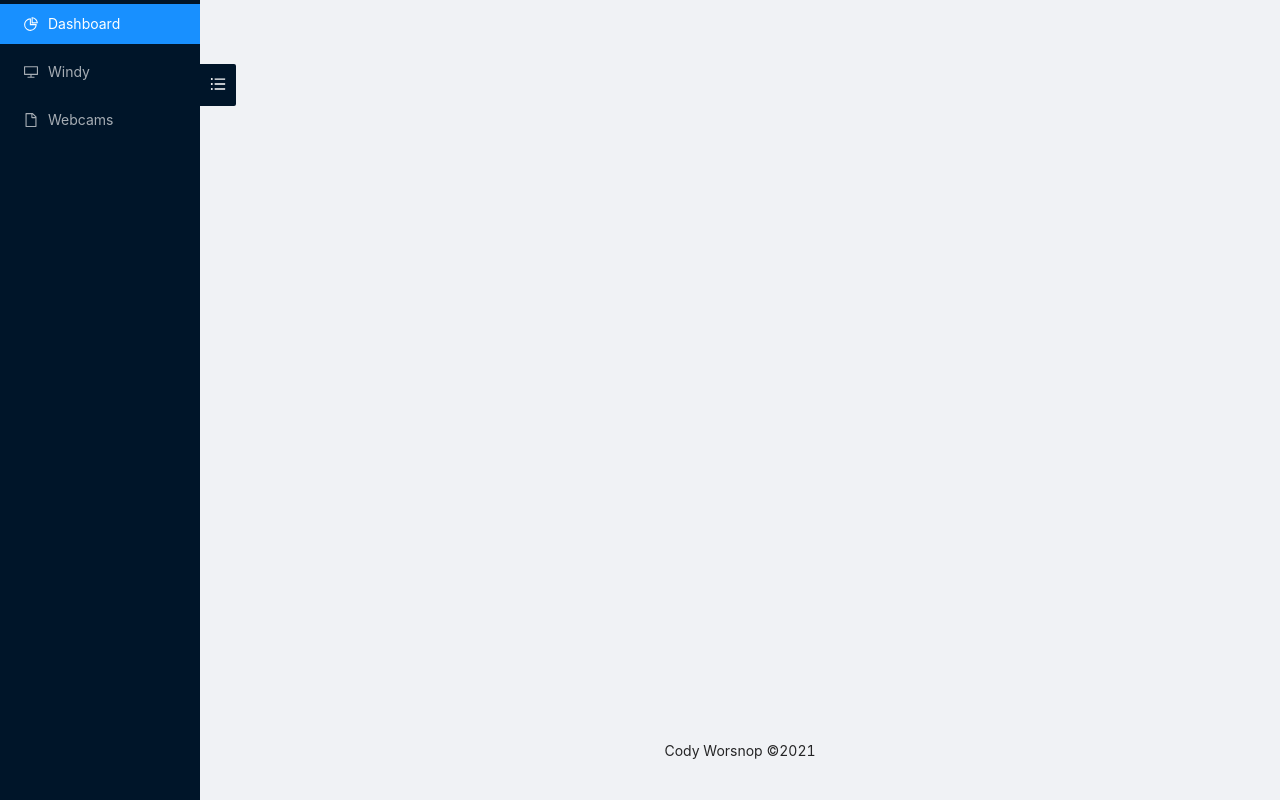
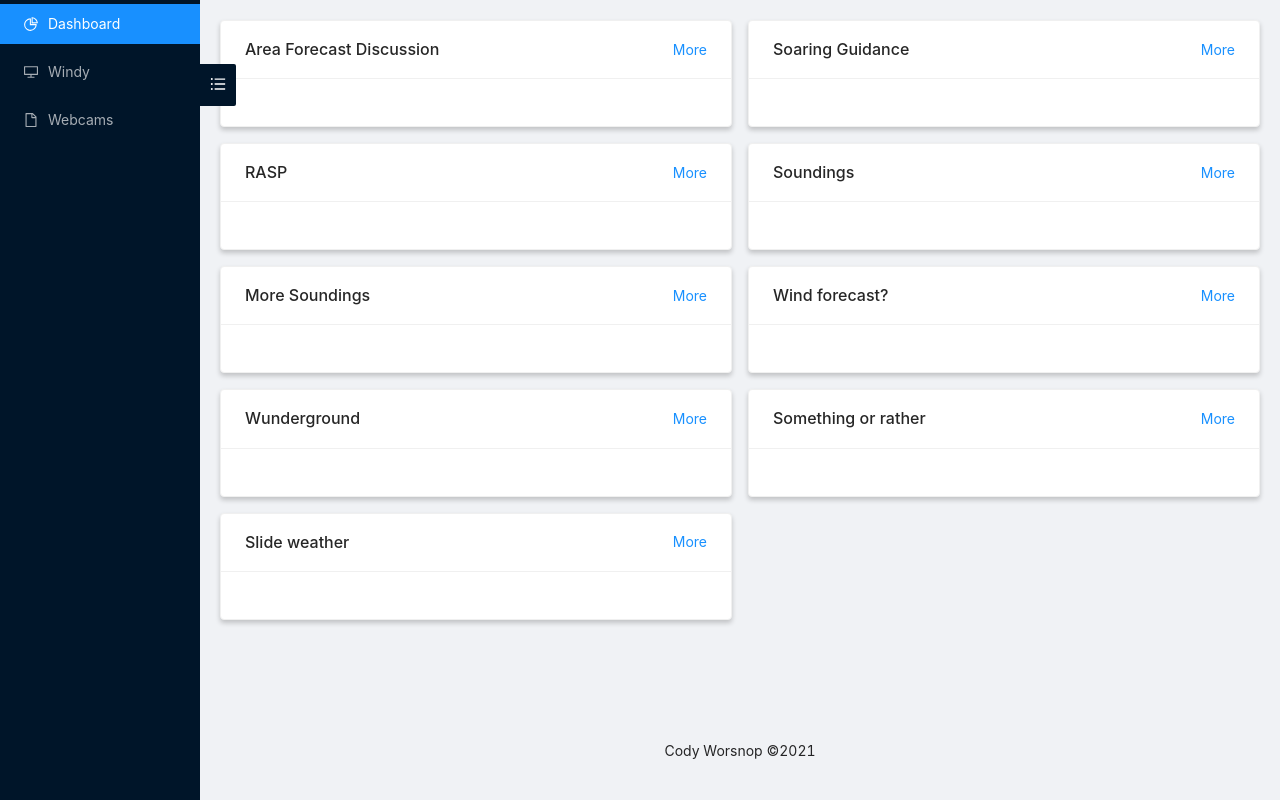
Before and after one commit to codyworsnop/Paragliding-Weather-Reno, a React (Create React App) app: page / in a window 1280 px wide. Built offline with nearby package versions, Linux system fonts and the light colour scheme.

Commit message:
basic dashboard cards

```diff
--- a/public/index.html
+++ b/public/index.html
@@ -7,7 +7,7 @@
     <meta name="theme-color" content="#000000" />
     <meta
       name="description"
-      content="Web site created using create-react-app"
+      content="Paragliding Weather Reno"
     />
     <link rel="apple-touch-icon" href="%PUBLIC_URL%/logo192.png" />
     <!--
@@ -24,7 +24,7 @@
       work correctly both with client-side routing and a non-root public URL.
       Learn how to configure a non-root public URL by running `npm run build`.
     -->
-    <title>React App</title>
+    <title>Paragliding Weather Reno</title>
   </head>
   <body>
     <noscript>You need to enable JavaScript to run this app.</noscript>
--- a/src/App.js
+++ b/src/App.js
@@ -7,7 +7,7 @@ import {
 } from "react-router-dom";
 import Navbar from './Navbar';
 import Windy from './Windy'
-import Dashboard from './Dashboard'
+import Dashboard from './Dashboard/Dashboard'
 
 const { Content, Footer } = Layout;
 
--- /dev/null
+++ b/src/Dashboard/Dashboard.js
@@ -0,0 +1,45 @@
+import React from 'react'
+import { Row, Col } from 'antd'
+import styled from 'styled-components'
+import DashboardItem from './DashboardItem'
+
+const Container = styled(Row)`
+    padding: 20px;
+`;
+const Dashboard = () => {
+    return (
+        <Container gutter={[16, 16]}>
+            <Col xs={24} sm={12}>
+                <DashboardItem title="Area Forecast Discussion" link="https://forecast.weather.gov" content="" />
+            </Col>
+
+            <Col xs={24} sm={12}>
+                <DashboardItem title="Soaring Guidance" link="https://www.wrh.noaa.gov/total_forecast/getprod.php?wfo=rev&sid=rev&pil=srg" content="" />
+            </Col>
+            <Col xs={24} sm={12}>
+                <DashboardItem title="RASP" link="https://rasp.nfshost.com/sierra-nevada/" content="" />
+            </Col>
+            <Col xs={24} sm={12}>
+                <DashboardItem title="Soundings" link="https://rucsoundings.noaa.gov/" content="" />
+            </Col>
+            <Col xs={24} sm={12}>
+                <DashboardItem title="More Soundings" link="https://www.spc.noaa.gov/exper/soundings/" content="" />
+            </Col>
+            <Col xs={24} sm={12}>
+                <DashboardItem title="Wind forecast?" link="https://www.wrh.noaa.gov/map/?&zoom=5&scroll_zoom=false&center=40,-97&boundaries=false,false,false,false,false,false,false,false,false&tab=observation&hazard=true&hazard_type=all&hazard_opacity=70&obs=true&obs_type=weather&elements=temp,wind,gust&temp_filter=-80,130&gust_filter=0,150&rh_filter=0,100&elev_filter=-300,14000&precip_filter=0.01,18&obs_popup=true&obs_density=60&obs_provider=ALL" content="" />
+            </Col>
+            <Col xs={24} sm={12}>
+                <DashboardItem title="Wunderground" link="https://www.wunderground.com/weather/us/nv/reno/KNVRENO457?utm_source=HomeCard&utm_content=Button&cm_ven=HomeCardButton" content="" />
+            </Col>
+            <Col xs={24} sm={12}>
+                <DashboardItem title="Something or rather" link="https://www.wrh.noaa.gov/mesowest/timeseries.php?sid=SPRNV&num=72&banner=NONE" content="" />
+            </Col>
+            <Col xs={24} sm={12}>
+                <DashboardItem title="Slide weather" link="https://wrcc.dri.edu/weather/slide.html" content="" />
+            </Col>
+
+        </Container>
+    )
+}
+
+export default Dashboard
--- /dev/null
+++ b/src/Dashboard/DashboardItem.js
@@ -0,0 +1,26 @@
+import React from 'react'
+import { Card } from 'antd'
+import PropTypes from 'prop-types';
+import styled from 'styled-components'
+
+const StyledCard = styled(Card)`
+    width: 100%;
+    height: 100%;
+    border-radius: 4px;
+    box-shadow: 0 3px 5px rgb(0 0 0 / 0.2);
+`;
+const DashboardItem = ({title, link, content}) => {
+    return (
+        <StyledCard title={title} extra={<a href={link}>More</a>}>
+            {content}
+        </StyledCard>
+    )
+}
+
+DashboardItem.propTypes = {
+    title: PropTypes.string.isRequired,
+    link: PropTypes.string.isRequired,
+    content: PropTypes.object.isRequired
+};
+
+export default DashboardItem
--- a/src/Navbar.js
+++ b/src/Navbar.js
@@ -21,7 +21,7 @@ const Navbar = () => {
   return (
     <>
       <Sider collapsible collapsed={collapsed} onCollapse={onCollapse}
-        breakpoint="sms" collapsedWidth="0">
+        breakpoint="sm" collapsedWidth="0">
         <Menu theme="dark" defaultSelectedKeys={['1']} mode="inline">
           <Menu.Item key="1" icon={<PieChartOutlined />}>
             <Link to="/">
```
Also changed, not shown: src/Dashboard.js (deleted, +0 -9 lines), 1 other file (tests, documents, lock files or other folders).
